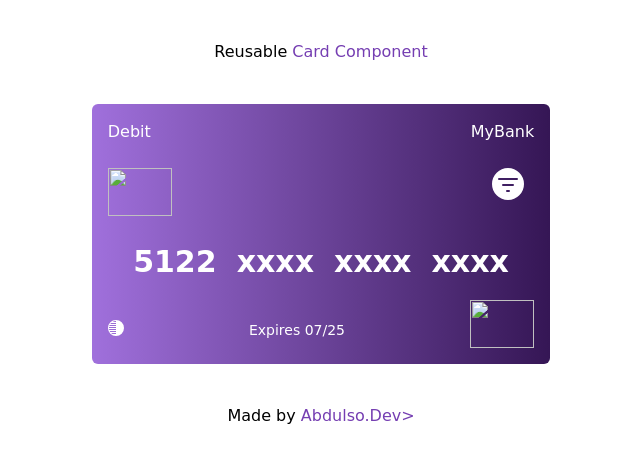
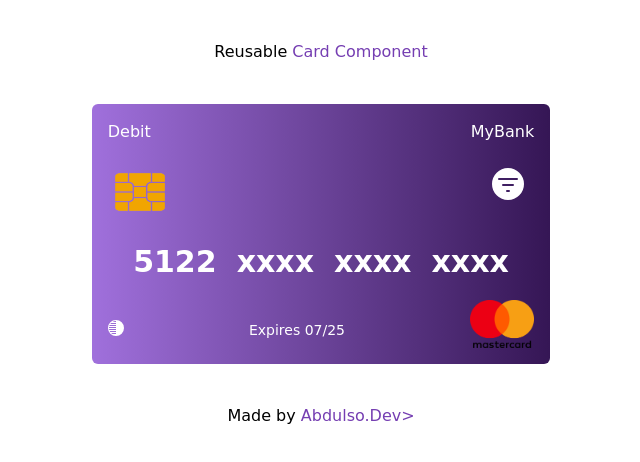
Before and after one commit to abdulsodev/reusbale-debit-card-component, a website: page index.html in a window 1280 px wide. Shown: the whole page, without its empty margins (319-959 px from the left). Drawn offline with nearby package versions, Linux system fonts and the light colour scheme; files that its build step writes are made by us from their sources; the site is published under a folder, as on GitHub Pages, so addresses that start at the root find nothing; a web font is replaced by a local one.

Commit message:
second commit

```diff
--- a/index.html
+++ b/index.html
@@ -21,7 +21,7 @@
 
      <div class="flex flex-row space-x-56 mt-6  md:space-x-80">
         <div>
-            <img class="h-12 w-16" src="/assets/images/chip.png">
+            <img class="h-12 w-16" src="./assets/images/chip.png">
         </div>
 
         <div>
@@ -48,7 +48,7 @@
         <div class="mt-5">Expires 07/25</div>
 
         <div>
-            <img class="h-12 w-16" src="/assets/images/Mastercard-logo.png">
+            <img class="h-12 w-16" src="./assets/images/Mastercard-logo.png">
         </div>
 
 
```
Also changed, not shown: 1 other file.
